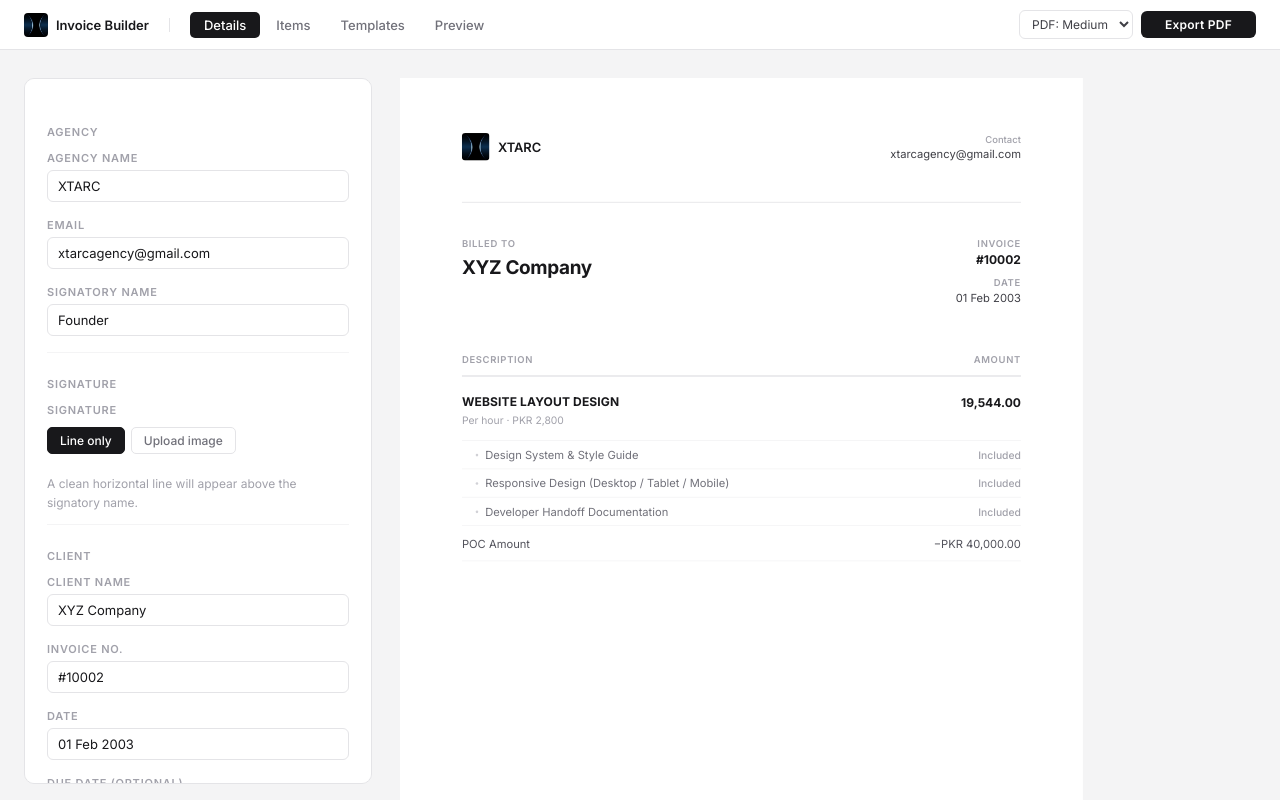
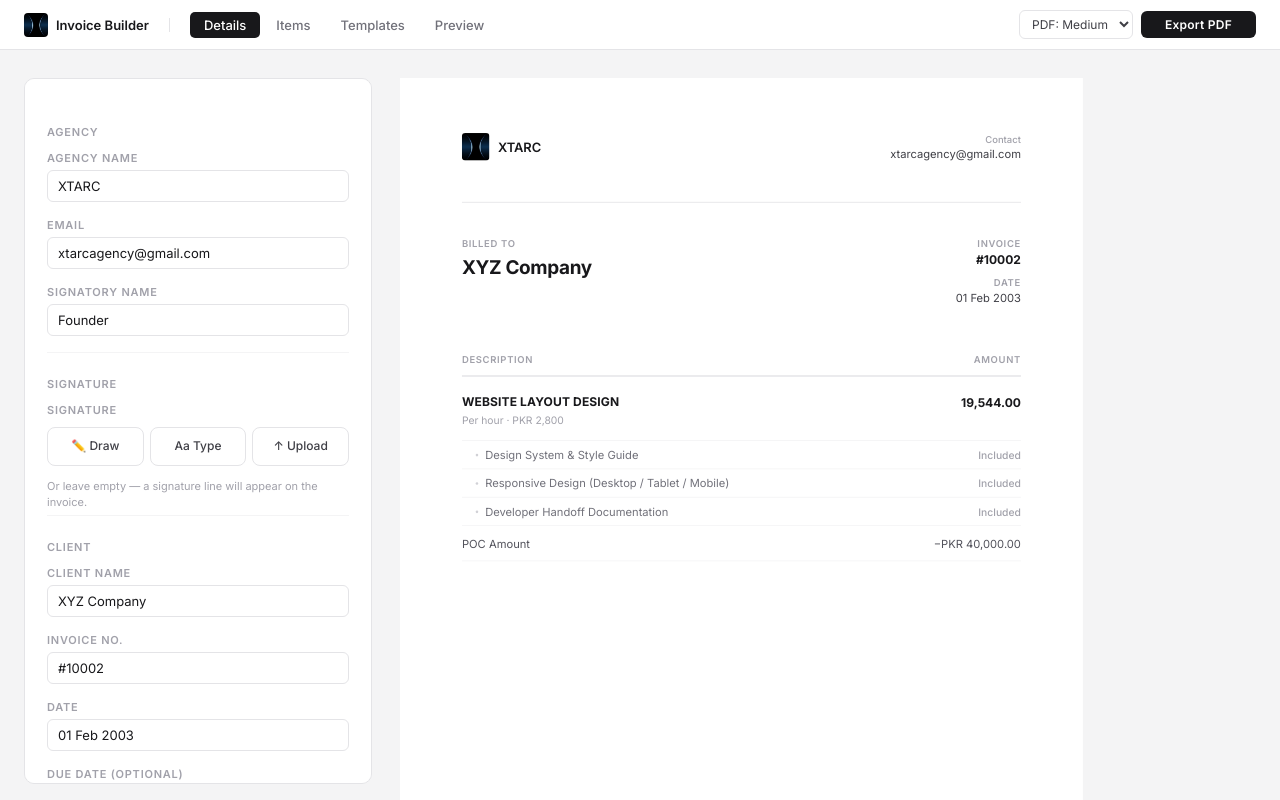
Before and after one commit to Flape1/xtarc-invoice, a React (Vite) app: page / in a window 1280 px wide. Shown: the top 800 px of the page. Built offline with nearby package versions, Linux system fonts and the light colour scheme.

Commit message:
digital signature - draw, type, upload

```diff
--- a/src/invoice-builder.jsx
+++ b/src/invoice-builder.jsx
@@ -52,22 +52,6 @@ function computePrice(item){
     if(!isNaN(h)&&!isNaN(r))return (h*r).toFixed(2);
   }
   return item.price||"";
-}
-
-function processSignature(dataUrl,cb){
-  const img=new Image();
-  img.onload=()=>{
-    const canvas=document.createElement("canvas");
-    canvas.width=img.width;canvas.height=img.height;
-    const ctx=canvas.getContext("2d");ctx.drawImage(img,0,0);
-    const id=ctx.getImageData(0,0,canvas.width,canvas.height);const d=id.data;
-    for(let i=0;i<d.length;i+=4){
-      const b=(d[i]+d[i+1]+d[i+2])/3;
-      if(b>180){d[i+3]=0;}else{d[i]=Math.round(d[i]*0.15);d[i+1]=Math.round(d[i+1]*0.15);d[i+2]=Math.round(d[i+2]*0.15);}
-    }
-    ctx.putImageData(id,0,0);cb(canvas.toDataURL("image/png"));
-  };
-  img.src=dataUrl;
 }
 
 /* ─── INVOICE DOCUMENT ──────────────────────────────────────────────────── */
@@ -334,63 +318,290 @@ function CurrencyModal({onAdd,onClose}){
   );
 }
 
-/* ─── SIGNATURE UPLOADER ────────────────────────────────────────────────── */
+/* ─── SIGNATURE UPLOADER + DRAW + TYPE ─────────────────────────────────── */
+function processSignature(dataUrl,cb){
+  const img=new Image();
+  img.onload=()=>{
+    const canvas=document.createElement("canvas");
+    canvas.width=img.width;canvas.height=img.height;
+    const ctx=canvas.getContext("2d");ctx.drawImage(img,0,0);
+    const id=ctx.getImageData(0,0,canvas.width,canvas.height);const d=id.data;
+    for(let i=0;i<d.length;i+=4){
+      const b=(d[i]+d[i+1]+d[i+2])/3;
+      if(b>180){d[i+3]=0;}else{d[i]=Math.round(d[i]*0.15);d[i+1]=Math.round(d[i+1]*0.15);d[i+2]=Math.round(d[i+2]*0.15);}
+    }
+    ctx.putImageData(id,0,0);cb(canvas.toDataURL("image/png"));
+  };
+  img.src=dataUrl;
+}
+
+// Draw pad component
+function DrawPad({onSave,onCancel}){
+  const canvasRef=useRef(null);
+  const drawing=useRef(false);
+  const lastPos=useRef({x:0,y:0});
+  const [isEmpty,setIsEmpty]=useState(true);
+
+  const getPos=(e,canvas)=>{
+    const rect=canvas.getBoundingClientRect();
+    const scaleX=canvas.width/rect.width;
+    const scaleY=canvas.height/rect.height;
+    if(e.touches){
+      return{
+        x:(e.touches[0].clientX-rect.left)*scaleX,
+        y:(e.touches[0].clientY-rect.top)*scaleY,
+      };
+    }
+    return{x:(e.clientX-rect.left)*scaleX,y:(e.clientY-rect.top)*scaleY};
+  };
+
+  const startDraw=(e)=>{
+    e.preventDefault();
+    const canvas=canvasRef.current;
+    drawing.current=true;
+    lastPos.current=getPos(e,canvas);
+    setIsEmpty(false);
+  };
+  const draw=(e)=>{
+    e.preventDefault();
+    if(!drawing.current)return;
+    const canvas=canvasRef.current;
+    const ctx=canvas.getContext("2d");
+    const pos=getPos(e,canvas);
+    ctx.beginPath();
+    ctx.moveTo(lastPos.current.x,lastPos.current.y);
+    ctx.lineTo(pos.x,pos.y);
+    ctx.strokeStyle="#18181b";
+    ctx.lineWidth=2.5;
+    ctx.lineCap="round";
+    ctx.lineJoin="round";
+    ctx.stroke();
+    lastPos.current=pos;
+  };
+  const endDraw=()=>{drawing.current=false;};
+
+  const clear=()=>{
+    const canvas=canvasRef.current;
+    canvas.getContext("2d").clearRect(0,0,canvas.width,canvas.height);
+    setIsEmpty(true);
+  };
+
+  const save=()=>{
+    const canvas=canvasRef.current;
+    onSave(canvas.toDataURL("image/png"));
+  };
+
+  return(
+    <div>
+      <div style={{border:`1.5px solid ${C.gray200}`,borderRadius:"8px",overflow:"hidden",background:"#fafafa",marginBottom:"10px",position:"relative"}}>
+        <canvas ref={canvasRef} width={460} height={160}
+          style={{display:"block",width:"100%",height:"120px",cursor:"crosshair",touchAction:"none"}}
+          onMouseDown={startDraw} onMouseMove={draw} onMouseUp={endDraw} onMouseLeave={endDraw}
+          onTouchStart={startDraw} onTouchMove={draw} onTouchEnd={endDraw}/>
+        {isEmpty&&(
+          <div style={{position:"absolute",top:"50%",left:"50%",transform:"translate(-50%,-50%)",
+            fontSize:"12px",color:C.gray300,pointerEvents:"none",userSelect:"none"}}>
+            Sign here
+          </div>
+        )}
+      </div>
+      <div style={{height:"1px",background:C.gray200,margin:"0 0 10px"}}/>
+      <div style={{display:"flex",gap:"6px"}}>
+        <button onClick={clear} style={{flex:1,padding:"6px 10px",border:`1px solid ${C.gray200}`,
+          borderRadius:"6px",background:C.white,color:C.gray600,fontSize:"12px",cursor:"pointer",fontFamily:"inherit"}}>Clear</button>
+        <button onClick={onCancel} style={{flex:1,padding:"6px 10px",border:`1px solid ${C.gray200}`,
+          borderRadius:"6px",background:C.white,color:C.gray600,fontSize:"12px",cursor:"pointer",fontFamily:"inherit"}}>Cancel</button>
+        <button onClick={save} disabled={isEmpty} style={{flex:2,padding:"6px 10px",border:"none",
+          borderRadius:"6px",background:isEmpty?C.gray200:C.gray900,color:isEmpty?C.gray400:C.white,
+          fontSize:"12px",fontWeight:600,cursor:isEmpty?"default":"pointer",fontFamily:"inherit"}}>
+          Save Signature
+        </button>
+      </div>
+    </div>
+  );
+}
+
+// Type signature component
+function TypeSignature({name,onSave,onCancel}){
+  const [text,setText]=useState(name||"");
+  const [fontIdx,setFontIdx]=useState(0);
+  const canvasRef=useRef(null);
+
+  const fonts=[
+    {label:"Cursive",   family:"'Dancing Script', cursive"},
+    {label:"Elegant",   family:"'Great Vibes', cursive"},
+    {label:"Bold Sign", family:"'Pacifico', cursive"},
+    {label:"Handwritten",family:"'Caveat', cursive"},
+    {label:"Classic",   family:"'Satisfy', cursive"},
+  ];
+
+  // Render typed text to canvas and save
+  const save=()=>{
+    if(!text.trim())return;
+    const canvas=document.createElement("canvas");
+    canvas.width=460; canvas.height=140;
+    const ctx=canvas.getContext("2d");
+    ctx.clearRect(0,0,canvas.width,canvas.height);
+    ctx.font=`52px ${fonts[fontIdx].family}`;
+    ctx.fillStyle="#18181b";
+    ctx.textAlign="center";
+    ctx.textBaseline="middle";
+    ctx.fillText(text,canvas.width/2,canvas.height/2);
+    onSave(canvas.toDataURL("image/png"));
+  };
+
+  return(
+    <div>
+      <link href="https://fonts.googleapis.com/css2?family=Dancing+Script:wght@600&family=Great+Vibes&family=Pacifico&family=Caveat:wght@600&family=Satisfy&display=swap" rel="stylesheet"/>
+      <div style={{marginBottom:"10px"}}>
+        <input value={text} onChange={e=>setText(e.target.value)}
+          placeholder="Type your name…"
+          style={{...{width:"100%",boxSizing:"border-box",padding:"8px 12px",
+            border:`1.5px solid ${C.accent}`,borderRadius:"6px",
+            fontSize:"13px",color:C.gray900,outline:"none",fontFamily:"inherit"}}}/>
+      </div>
+      {/* Font picker */}
+      <div style={{display:"flex",gap:"6px",marginBottom:"12px",flexWrap:"wrap"}}>
+        {fonts.map((f,i)=>(
+          <button key={i} onClick={()=>setFontIdx(i)} style={{
+            padding:"4px 10px",borderRadius:"20px",
+            border:`1.5px solid ${i===fontIdx?C.accent:C.gray200}`,
+            background:i===fontIdx?C.accentL:C.white,
+            color:i===fontIdx?C.accent:C.gray600,
+            fontSize:"11px",fontWeight:600,cursor:"pointer",fontFamily:"inherit",
+            transition:"all 0.12s",
+          }}>{f.label}</button>
+        ))}
+      </div>
+      {/* Preview */}
+      {text.trim()&&(
+        <div style={{border:`1px solid ${C.gray100}`,borderRadius:"8px",background:C.gray50,
+          padding:"16px",textAlign:"center",marginBottom:"10px",minHeight:"64px",
+          display:"flex",alignItems:"center",justifyContent:"center"}}>
+          <span style={{fontFamily:fonts[fontIdx].family,fontSize:"42px",color:C.gray900,lineHeight:1}}>
+            {text}
+          </span>
+        </div>
+      )}
+      <div style={{display:"flex",gap:"6px"}}>
+        <button onClick={onCancel} style={{flex:1,padding:"6px 10px",border:`1px solid ${C.gray200}`,
+          borderRadius:"6px",background:C.white,color:C.gray600,fontSize:"12px",cursor:"pointer",fontFamily:"inherit"}}>Cancel</button>
+        <button onClick={save} disabled={!text.trim()} style={{flex:2,padding:"6px 10px",border:"none",
+          borderRadius:"6px",background:!text.trim()?C.gray200:C.gray900,
+          color:!text.trim()?C.gray400:C.white,
+          fontSize:"12px",fontWeight:600,cursor:!text.trim()?"default":"pointer",fontFamily:"inherit"}}>
+          Use This Signature
+        </button>
+      </div>
+    </div>
+  );
+}
+
 function SignatureUploader({inv,set}){
   const fileRef=useRef();
   const [processing,setProcessing]=useState(false);
   const [dragOver,setDragOver]=useState(false);
+  const [activeMode,setActiveMode]=useState(null); // null | "draw" | "type"
+
   const handleFile=file=>{
     if(!file||!file.type.startsWith("image/"))return;
     setProcessing(true);
     const reader=new FileReader();
-    reader.onload=e=>{processSignature(e.target.result,clean=>{set("signatureDataUrl",clean);set("signatureMode","image");setProcessing(false);});};
+    reader.onload=e=>{processSignature(e.target.result,clean=>{
+      set("signatureDataUrl",clean);set("signatureMode","image");setProcessing(false);
+    });};
     reader.readAsDataURL(file);
   };
+
+  const handleSaved=(dataUrl)=>{
+    set("signatureDataUrl",dataUrl);
+    set("signatureMode","image");
+    setActiveMode(null);
+  };
+
+  const clear=()=>{set("signatureDataUrl","");set("signatureMode","line");setActiveMode(null);};
+
+  const modes=[
+    {id:"draw",  label:"✏️ Draw",   title:"Draw your signature with mouse or finger"},
+    {id:"type",  label:"Aa Type",  title:"Type your name in a signature font"},
+    {id:"upload",label:"↑ Upload", title:"Upload a photo or scan of your signature"},
+  ];
+
   return(
     <div>
-      <div style={{fontSize:"11px",fontWeight:600,color:C.gray400,letterSpacing:"0.07em",textTransform:"uppercase",marginBottom:"10px"}}>Signature</div>
-      <div style={{display:"flex",gap:"6px",marginBottom:"12px"}}>
-        {[{id:"line",label:"Line only"},{id:"image",label:"Upload image"}].map(m=>(
-          <button key={m.id} onClick={()=>set("signatureMode",m.id)} style={{
-            padding:"5px 12px",borderRadius:"5px",
-            border:`1px solid ${inv.signatureMode===m.id?C.gray900:C.gray200}`,
-            background:inv.signatureMode===m.id?C.gray900:C.white,
-            color:inv.signatureMode===m.id?C.white:C.gray500,
-            fontSize:"12px",fontWeight:500,cursor:"pointer",fontFamily:"inherit",transition:"all 0.12s",
-          }}>{m.label}</button>
+      <div style={{fontSize:"11px",fontWeight:600,color:C.gray400,letterSpacing:"0.07em",
+        textTransform:"uppercase",marginBottom:"10px"}}>Signature</div>
+
+      {/* If we have a signature saved, show preview */}
+      {inv.signatureDataUrl&&!activeMode?(
+        <div style={{border:`1px solid ${C.gray200}`,borderRadius:"8px",padding:"14px",background:C.gray50,marginBottom:"12px"}}>
+          <div style={{fontSize:"11px",color:C.gray400,marginBottom:"8px",fontWeight:500}}>Current signature</div>
+          <img src={inv.signatureDataUrl} alt="sig"
+            style={{height:"48px",maxWidth:"200px",objectFit:"contain",display:"block",marginBottom:"10px"}}/>
+          <div style={{display:"flex",gap:"6px"}}>
+            <button onClick={()=>setActiveMode("draw")} style={{flex:1,padding:"5px 8px",border:`1px solid ${C.gray200}`,borderRadius:"5px",background:C.white,color:C.gray600,fontSize:"12px",cursor:"pointer",fontFamily:"inherit"}}>✏️ Redraw</button>
+            <button onClick={()=>setActiveMode("type")} style={{flex:1,padding:"5px 8px",border:`1px solid ${C.gray200}`,borderRadius:"5px",background:C.white,color:C.gray600,fontSize:"12px",cursor:"pointer",fontFamily:"inherit"}}>Aa Retype</button>
+            <button onClick={()=>fileRef.current.click()} style={{flex:1,padding:"5px 8px",border:`1px solid ${C.gray200}`,borderRadius:"5px",background:C.white,color:C.gray600,fontSize:"12px",cursor:"pointer",fontFamily:"inherit"}}>↑ Upload</button>
+            <button onClick={clear} style={{padding:"5px 8px",border:"1px solid #fecaca",borderRadius:"5px",background:C.white,color:"#dc2626",fontSize:"12px",cursor:"pointer",fontFamily:"inherit"}}>×</button>
+          </div>
+          <input ref={fileRef} type="file" accept="image/*" style={{display:"none"}} onChange={e=>handleFile(e.target.files[0])}/>
+        </div>
+      ):(
+        /* No signature yet - show method picker unless one is active */
+        !activeMode&&!inv.signatureDataUrl&&(
+          <div style={{display:"grid",gridTemplateColumns:"1fr 1fr 1fr",gap:"6px",marginBottom:"12px"}}>
+            {modes.map(m=>(
+              <button key={m.id} title={m.title}
+                onClick={()=>m.id==="upload"?fileRef.current.click():setActiveMode(m.id)}
+                style={{padding:"10px 6px",border:`1px solid ${C.gray200}`,borderRadius:"8px",
+                  background:C.white,color:C.gray700,fontSize:"12px",fontWeight:500,
+                  cursor:"pointer",fontFamily:"inherit",textAlign:"center",lineHeight:1.4,
+                  transition:"border-color 0.12s"}}
+                onMouseEnter={e=>e.currentTarget.style.borderColor=C.gray400}
+                onMouseLeave={e=>e.currentTarget.style.borderColor=C.gray200}>
+                {m.label}
+              </button>
             ))}
+            <input ref={fileRef} type="file" accept="image/*" style={{display:"none"}} onChange={e=>handleFile(e.target.files[0])}/>
           </div>
-      {inv.signatureMode==="image"&&<>
-        {!inv.signatureDataUrl&&(
+        )
+      )}
+
+      {/* Draw pad */}
+      {activeMode==="draw"&&(
+        <DrawPad onSave={handleSaved} onCancel={()=>setActiveMode(null)}/>
+      )}
+
+      {/* Type signature */}
+      {activeMode==="type"&&(
+        <TypeSignature name={inv.founderLabel} onSave={handleSaved} onCancel={()=>setActiveMode(null)}/>
+      )}
+
+      {/* Upload drag zone */}
+      {activeMode==="upload"&&(
         <div onDragOver={e=>{e.preventDefault();setDragOver(true)}}
           onDragLeave={()=>setDragOver(false)}
           onDrop={e=>{e.preventDefault();setDragOver(false);handleFile(e.dataTransfer.files[0]);}}
           onClick={()=>fileRef.current.click()}
           style={{border:`1.5px dashed ${dragOver?C.accent:C.gray300}`,borderRadius:"8px",
             padding:"24px 16px",textAlign:"center",cursor:"pointer",
-              background:dragOver?C.accentL:C.gray50,transition:"all 0.15s"}}>
+            background:dragOver?C.accentL:C.gray50,transition:"all 0.15s",marginBottom:"10px"}}>
           {processing?<div style={{fontSize:"12px",color:C.gray400}}>Processing…</div>:<>
             <div style={{fontSize:"22px",marginBottom:"6px"}}>✍️</div>
             <div style={{fontSize:"12px",fontWeight:500,color:C.gray600,marginBottom:"3px"}}>Drop signature image here</div>
             <div style={{fontSize:"11px",color:C.gray400}}>or click to browse · JPG, PNG, WEBP</div>
             <div style={{fontSize:"11px",color:C.gray400,marginTop:"4px"}}>White background is auto-removed</div>
           </>}
-            <input ref={fileRef} type="file" accept="image/*" style={{display:"none"}} onChange={e=>handleFile(e.target.files[0])}/>
+          <input ref={fileRef} type="file" accept="image/*" style={{display:"none"}} onChange={e=>{handleFile(e.target.files[0]);setActiveMode(null);}}/>
         </div>
       )}
-        {inv.signatureDataUrl&&(
-          <div style={{border:`1px solid ${C.gray200}`,borderRadius:"8px",padding:"14px",background:C.gray50}}>
-            <img src={inv.signatureDataUrl} alt="sig" style={{height:"40px",maxWidth:"130px",objectFit:"contain",display:"block",marginBottom:"6px"}}/>
-            <div style={{fontSize:"11px",color:C.gray500,marginBottom:"10px"}}>{inv.founderLabel}</div>
-            <div style={{display:"flex",gap:"6px"}}>
-              <button onClick={()=>fileRef.current.click()} style={{flex:1,padding:"5px 8px",border:`1px solid ${C.gray200}`,borderRadius:"5px",background:C.white,color:C.gray600,fontSize:"12px",cursor:"pointer",fontFamily:"inherit"}}>Replace</button>
-              <button onClick={()=>{set("signatureDataUrl","");set("signatureMode","line");}} style={{padding:"5px 8px",border:"1px solid #fecaca",borderRadius:"5px",background:C.white,color:"#dc2626",fontSize:"12px",cursor:"pointer",fontFamily:"inherit"}}>Remove</button>
-            </div>
-            <input ref={fileRef} type="file" accept="image/*" style={{display:"none"}} onChange={e=>handleFile(e.target.files[0])}/>
+
+      {/* Line fallback hint */}
+      {!inv.signatureDataUrl&&!activeMode&&(
+        <div style={{fontSize:"11px",color:C.gray400,lineHeight:1.5,marginTop:"6px"}}>
+          Or leave empty — a signature line will appear on the invoice.
         </div>
       )}
-      </>}
-      {inv.signatureMode==="line"&&<div style={{fontSize:"12px",color:C.gray400,lineHeight:1.6,padding:"8px 0"}}>A clean horizontal line will appear above the signatory name.</div>}
     </div>
   );
 }
```
Lines whose indentation alone changed are shown as unchanged.
